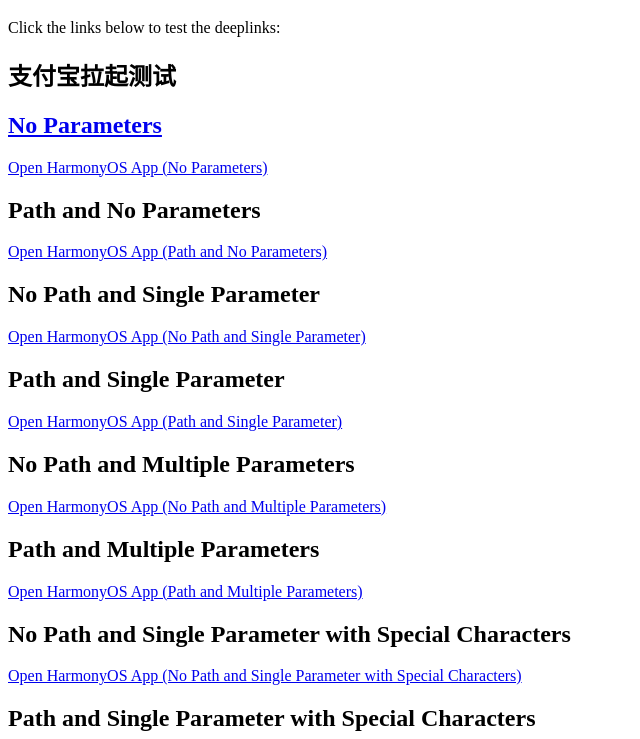
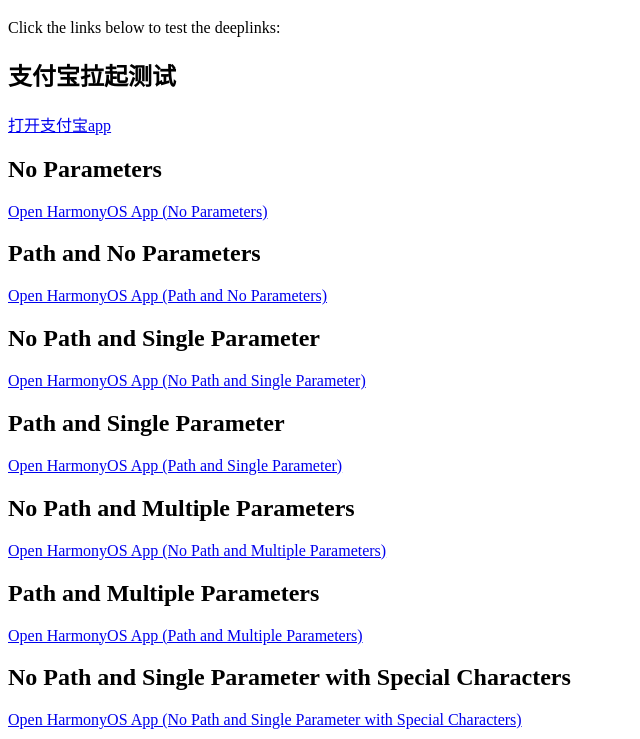
Before and after one commit to kirin233x/staticweb, a plain HTML site: page index.html in a window 1280 px wide. Shown: the part 61-800 px from the top of the page, without its empty margins (0-640 px from the left). Drawn offline with Linux system fonts and the light colour scheme.

Commit message:
Update index.html

```diff
--- a/index.html
+++ b/index.html
@@ -10,7 +10,7 @@
     <p>Click the links below to test the deeplinks:</p>
 
     <h2>支付宝拉起测试</h2>
-    <a href="alipays://app.huawei.motor" 打开支付宝app</a>
+    <a href="alipays://app.huawei.motor"> 打开支付宝app</a>
 
     <h2>No Parameters</h2>
     <a href="motor://app.huawei.motor">Open HarmonyOS App (No Parameters)</a>
```
